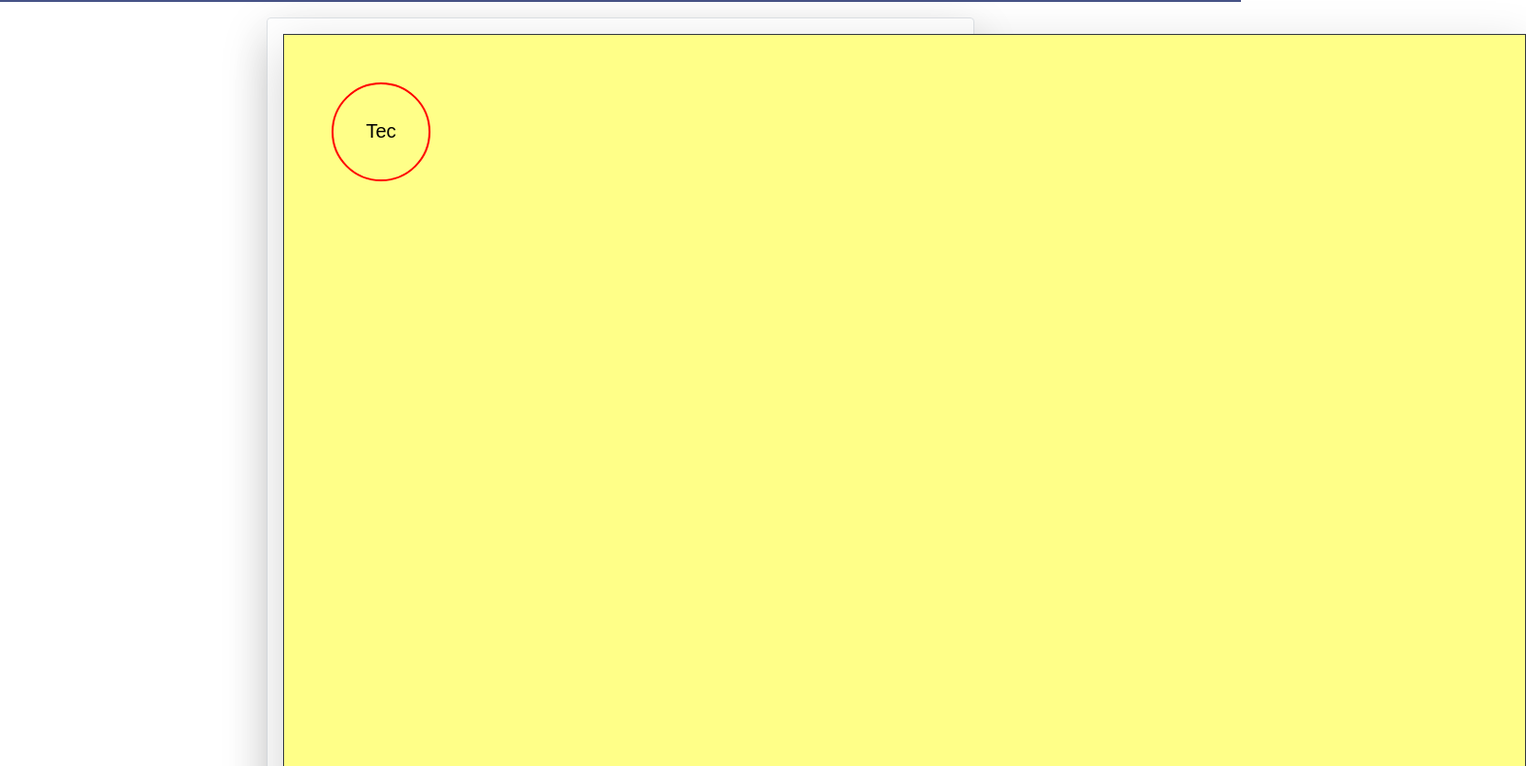
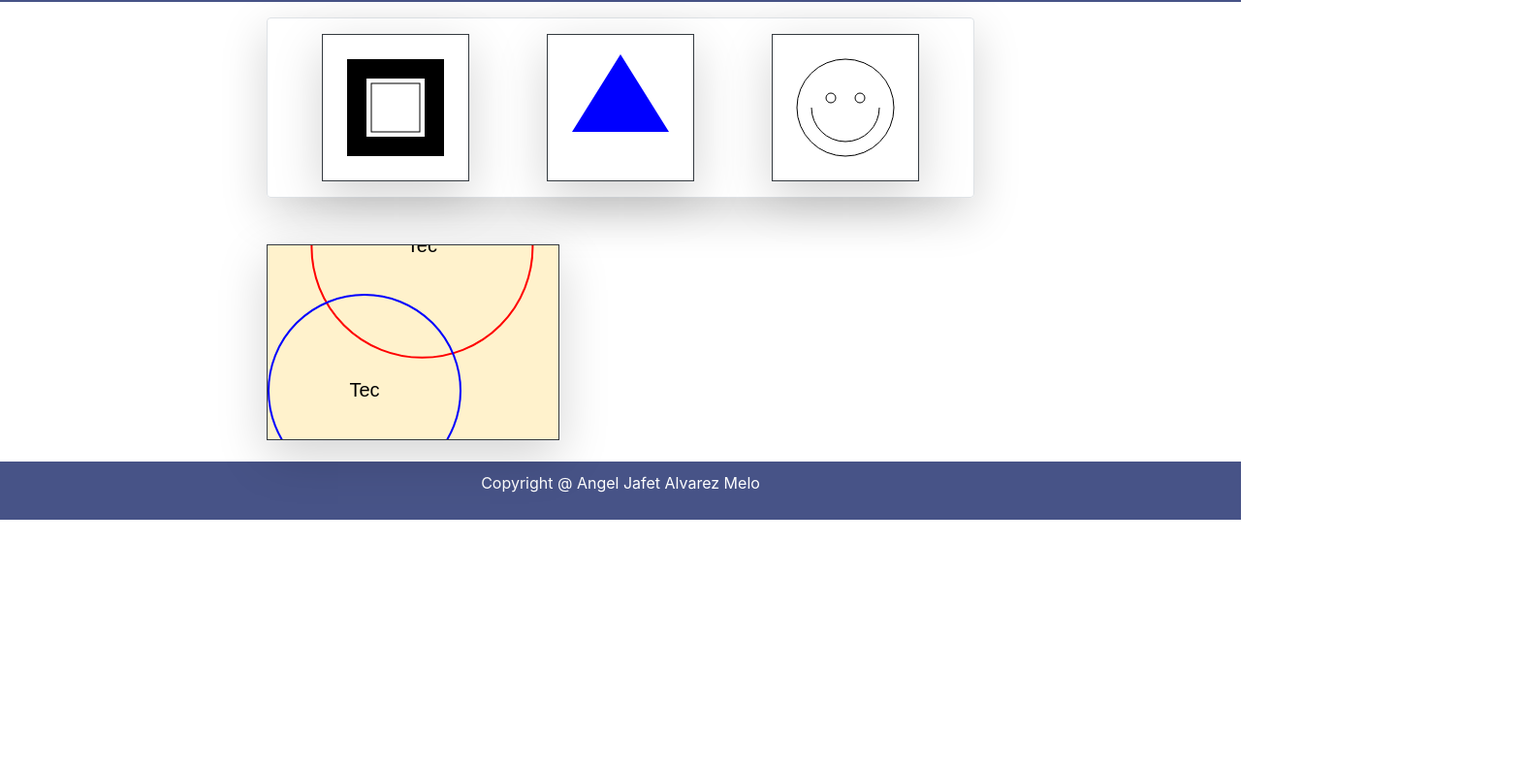
Before and after one commit to Angel7115/intro-poo-canvas, a plain HTML site: page index.html in a window 1280 px wide. Shown: the part 90-880 px from the top of the page at 97% size, 1574 px wide, since content can reach past the window. After the commit the page ends 800 px from the top, so only its background shows below. Drawn offline with nearby package versions, Linux system fonts and the light colour scheme.

Commit message:
Version Random posision

```diff
--- a/index.html
+++ b/index.html
@@ -12,13 +12,13 @@
             text-align: center;
         }
     </style>
-    <title>Poo Canvas</title>
+    <title>Canvas</title>
 </head>
 <body>
 
 <header class="container-fluid mt-3 mb-3 header-footer">
     <div class="row justify-content-center">
-        <h1>3.2 Poo para Graficos</h1>
+        <h1>3.1 Introducción a Graficación 2D</h1>
     </div>
 </header>
 
@@ -26,9 +26,12 @@
     <div class="row justify-content-center">
         <div class="col-md-8">
             <div class="d-flex flex-row shadow-lg p-3 mb-5 rounded border p-2 justify-content-around">
-                <canvas id="canvas" class="border border-dark shadow-lg"  width="150" height="150" ></canvas>
+                <canvas id="canvasRectangulo" class="border border-dark shadow-lg"  width="150" height="150" ></canvas>
+                <canvas id="canvasTriangulo" class="border border-dark shadow-lg"  width="150" height="150" ></canvas>
+                <canvas id="canvasPluma" class="border border-dark shadow-lg"  width="150" height="150"></canvas>
 
             </div>
+            <canvas id="canvasPOO" class="border border-dark shadow-lg"  width="150" height="150"></canvas>
         </div>
     </div>
 </main>
--- a/js/main.js
+++ b/js/main.js
@@ -1,67 +1,116 @@
-const canvas = document.getElementById("canvas");
-
-const ctx = canvas.getContext("2d");
+//CODIGO DE LA 3.1
+const canvasR = document.getElementById("canvasRectangulo");
+const canvasT = document.getElementById("canvasTriangulo");
+const canvasPluma = document.getElementById("canvasPluma");
+const canvasPOO = document.getElementById("canvasPOO");
 
 
-const window_height = window.innerHeight;
+function drawRectangulo() {
+    if (canvasR.getContext) {
+      const ctx = canvasR.getContext("2d");
+      ctx.fillRect(25, 25, 100, 100);  //
+      ctx.clearRect(45, 45, 60, 60);
+      ctx.strokeRect(50, 50, 50, 50);
+    }
+  }
 
-const window_width = window.innerWidth;
+  function drawTriangulo() {
+    if (canvasT.getContext) {
+      const ctx = canvasT.getContext("2d");
+      ctx.fillStyle = "blue";
+      ctx.beginPath();
+      ctx.moveTo(25, 100);
+      ctx.lineTo(125, 100);
+      ctx.lineTo(75, 20);
+      ctx.fill();
+    }
+  }
 
-
-canvas.height = window_height;
-
-canvas.width = window_width;
-
-
-canvas.style.background = "#ff8";
-
-
-class Circle {
-
-  constructor(x, y, radius, color, text) {
-
-    this.posX = x;
-
-    this.posY = y;
-
-    this.radius = radius;
-
-    this.color = color;
-
-    this.text = text;
-
+  function drawPluma() {
+    if (canvasPluma.getContext) {
+      const ctx = canvasPluma.getContext("2d");
+      ctx.fillStyle = "Yellow";
+      ctx.strokeStyle = "Black";
+      ctx.beginPath();
+      ctx.arc(75, 75, 50, 0, Math.PI * 2, true); // Círculo externo
+      ctx.moveTo(110, 75);
+      ctx.arc(75, 75, 35, 0, Math.PI, false); // Boca (en el sentido de las agujas del reloj)
+      ctx.moveTo(65, 65);
+      ctx.arc(60, 65, 5, 0, Math.PI * 2, true); // Ojo izquierdo
+      ctx.moveTo(95, 65);
+      ctx.arc(90, 65, 5, 0, Math.PI * 2, true); // Ojo derecho
+      ctx.stroke();
+    }
   }
 
 
-  draw(context) {
-
-    context.beginPath();
+  drawRectangulo();
+  drawTriangulo();
+  drawPluma();
 
 
-    context.strokeStyle = this.color;
-
-    context.textAlign = "center" ;
-
-    context.textBaseline="middle";
-
-    context.font = "20px Arial";
-
-    context.fillText(this.text,this.posX, this.posY);
+//---------------------------------------- CODIGO DE 3.2
 
 
-    context.lineWidth=2;
+const ctx = canvasPOO.getContext("2d");
 
-    context.arc(this.posX, this.posY, this.radius, 0, Math.PI * 2, false);
 
+const window_height = "200" //window.innerHeight;
+
+const window_width = "300"//window.innerWidth;
+
+
+canvasPOO.height = window_height;
+canvasPOO.width = window_width;
+canvasPOO.style.background = "#fff2cc";
+
+
+class Circle {      //CARGA LOS VALORES PREDETERMINADOS DEL OBJETO
+  constructor(x, y, radius, color, text) { //PARAMETROS RECIBIDOS POR MIS OBJETOS
+    this.posX = x;
+    this.posY = y;
+    this.radius = radius;
+    this.color = color;
+    this.text = text;
+  }
+
+  //METODO PARA RENDERIZAR (DIBUJAR) EL OBJETO
+  draw(context) {
+    context.beginPath();
+    context.strokeStyle = this.color;   //para la propiedad de color
+    context.textAlign = "center" ;      // para la propiedad de alineacion, en este caso el centro
+    //Si no le digo que se Centre, el objeto de "TEC" apareceria con la esquina superior izquierda en el punto origen, en lugar de su propio centro
+    context.textBaseline="middle";
+    context.font = "20px Arial";        //para la propiedad de fuente de texto
+    context.fillText(this.text,this.posX, this.posY);   //el Texto que dibujare en las cordenada X y Y
+    context.lineWidth=2;            //PROPIEDAD DE ANCHO DE LINEA
+    context.arc(this.posX, this.posY, this.radius, 0, Math.PI * 2, false); //Dibujo del "Circulo" en base a sus posX,Y //LINEA BASE
+    //context.arc(this.posX, this.posY, this.radius, 0, Math.PI * 2, false); //Dibujo del "Circulo" en base a sus posX,Y            //LINEA PRUEBAS
+
+    // los parametros de arc son : (posX, PosY, Radio, Angulo inicio, Angulo en que termina, y Sentido Horario///// (True Antihorario o False =Horario)////////
+    // El ángulo en el que se inicia el arco medido en sentido horario desde el eje x positivo y expresado en radianes,
+    // Math.PI es El ángulo en el que termina el arco, medido en sentido horario desde el eje x positivo y expresado en radianes.)
+
+    //Un Boolean opcional que, si es true , hace que el arco se dibuje en sentido contrario a las agujas del reloj entre los dos ángulos. De forma predeterminada, se dibuja en el sentido de las agujas del reloj.
     context.stroke();
-
     context.closePath();
 
-  }
+  }//FIN FUNCION draw
 
 }
+let randomX =  Math.random()* canvasPOO.width ;
+
+    let randomY =  Math.random()* canvasPOO.height;
+
+    let randomRadius = Math.floor(Math.random()*100 + 31);
 
 
-let miCirculo = new Circle(100, 100, 50, 'red', 'Tec');
+
+
+let miCirculo = new Circle(randomX, randomY, randomRadius, 'red', 'Tec');
+let miCirculo2 = new Circle(window_height/2, window_width/2, 99, 'BLUE', 'Tec');
+
+
 
 miCirculo.draw(ctx);
+miCirculo2.draw(ctx);
```
